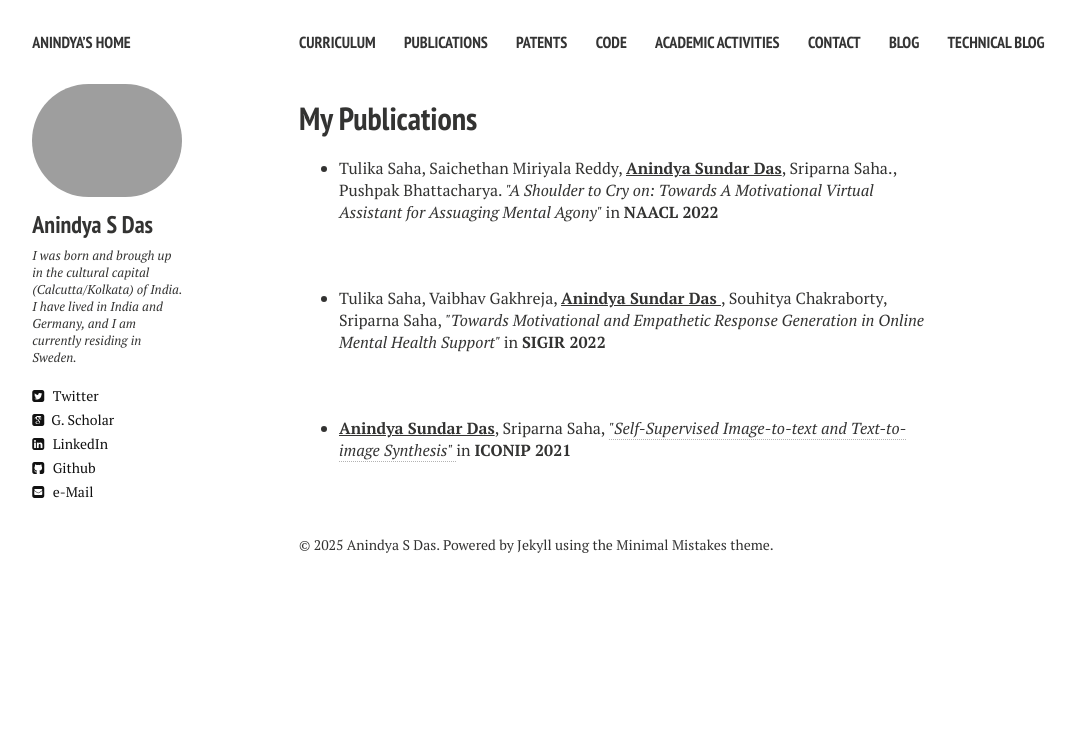
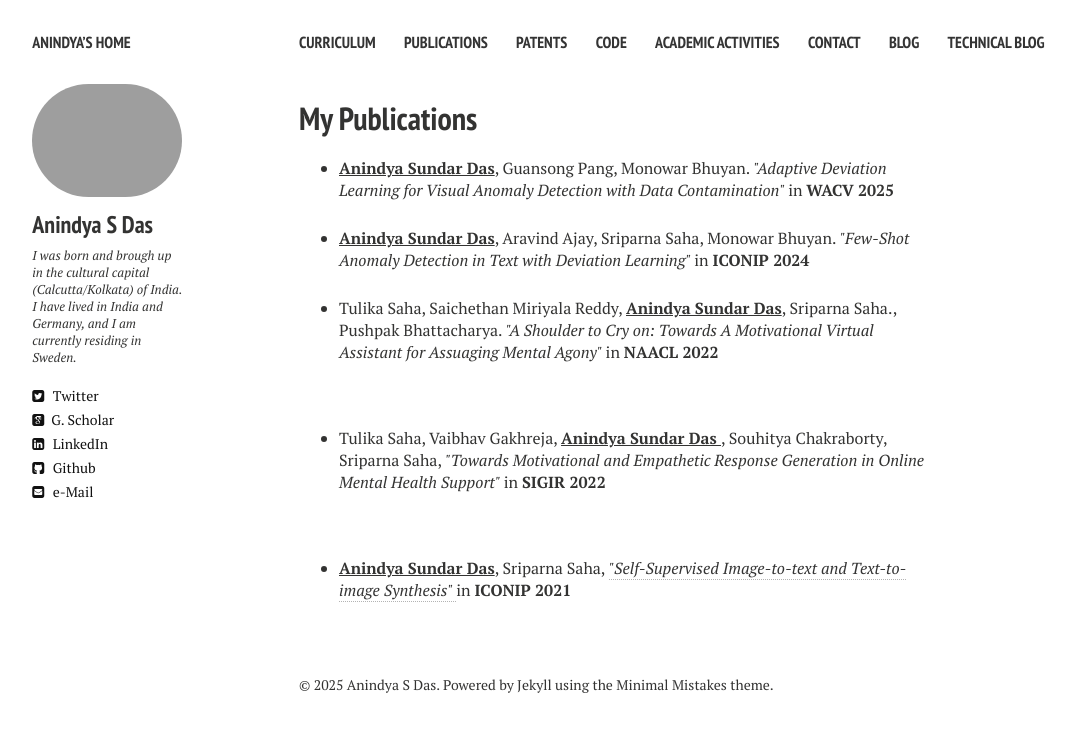
Before and after one commit to anindyasdas/anindyasdas.github.io, a Jekyll site: the page built from publications.md, in a window 1280 px wide. Shown: the top 732 px of the page, without its empty margins (21-1097 px from the left). Built offline with Jekyll 4.4.1, drawn with Linux system fonts in a browser that asks for light colours; nearby versions of some CDN libraries.

Commit message:
Update publications.md

```diff
--- a/publications.md
+++ b/publications.md
@@ -8,6 +8,20 @@ comments: false
 ---
 
 <section>
+
+ <p align="center">
+    </p>
+  <div style="text-align:left"><ul><li> <u><b>Anindya Sundar Das</b></u>, Guansong Pang, Monowar Bhuyan. <i>"Adaptive Deviation Learning for Visual Anomaly Detection with Data Contamination" </i> in <b>WACV 2025</b>
+ </li>
+
+</ul> </div>
+
+ <p align="center">
+    </p>
+  <div style="text-align:left"><ul><li> <u><b>Anindya Sundar Das</b></u>, Aravind Ajay, Sriparna Saha, Monowar Bhuyan. <i>"Few-Shot Anomaly Detection in Text with Deviation Learning" </i> in <b>ICONIP 2024</b>
+ </li>
+
+</ul> </div>
 
 
 
```
